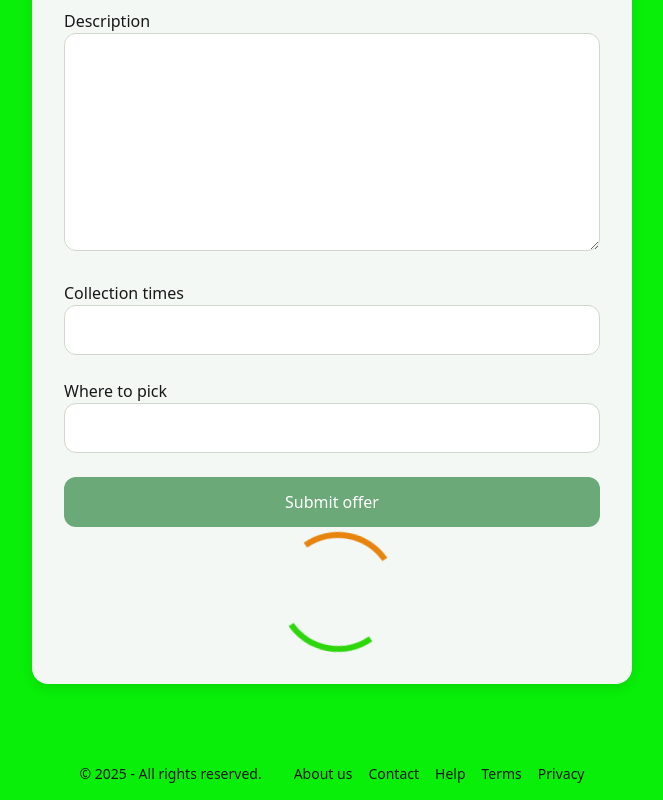
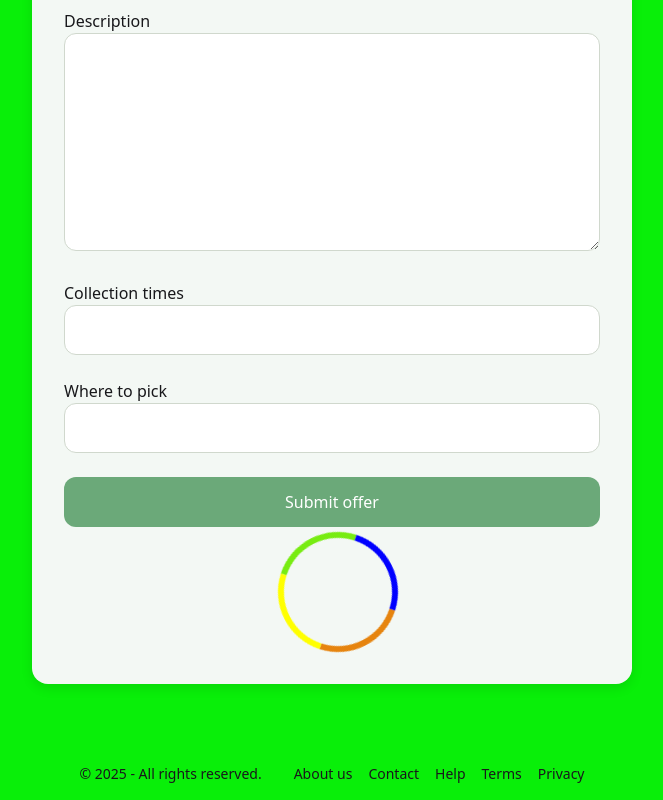
Before and after one commit to adrianny90/Final_project_client, a React (Vite) app: page /give in a window 1280 px wide. Shown: the part 545-1345 px from the top of the page, without its empty margins (308-971 px from the left). Built offline with nearby package versions, Linux system fonts and the light colour scheme.

Commit message:
spinner...

```diff
--- a/src/index.css
+++ b/src/index.css
@@ -137,9 +137,9 @@ body {
     height: 120px;
     width:120px;
     border: 6px solid;
-    border-color: rgb(46, 214, 12) transparent rgb(230, 132, 14) transparent;
+    border-color: rgb(119, 236, 17)blue rgb(230, 132, 14) rgb(255, 255, 0);
     border-radius: 50%;
-    animation: spin 1.3s ease infinite;
+    animation: spin 1.2s ease infinite;
   }
 
   @keyframes spin {
--- a/src/pages/AddPost.jsx
+++ b/src/pages/AddPost.jsx
@@ -72,7 +72,7 @@ const handleSubmit = async(event) => {
             photos: uploadedPhotoUrls,
         };
 
-            console.log('data to send',dataToSend)
+            console.log('data to send:',dataToSend)
         const response = await axios.post('http://localhost:3000/items',dataToSend)
             // reset form after sendeing data
         setFormData({
```
